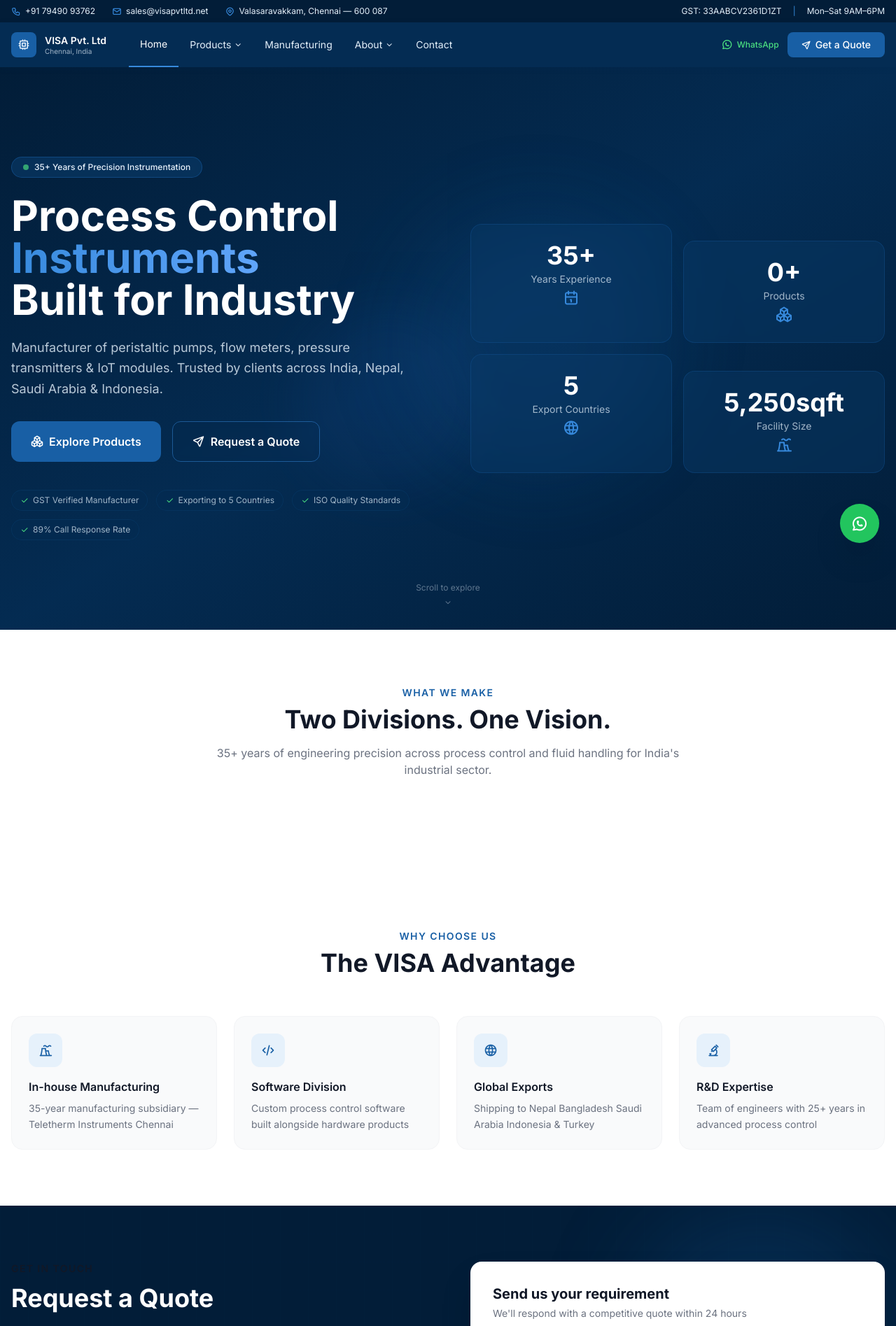
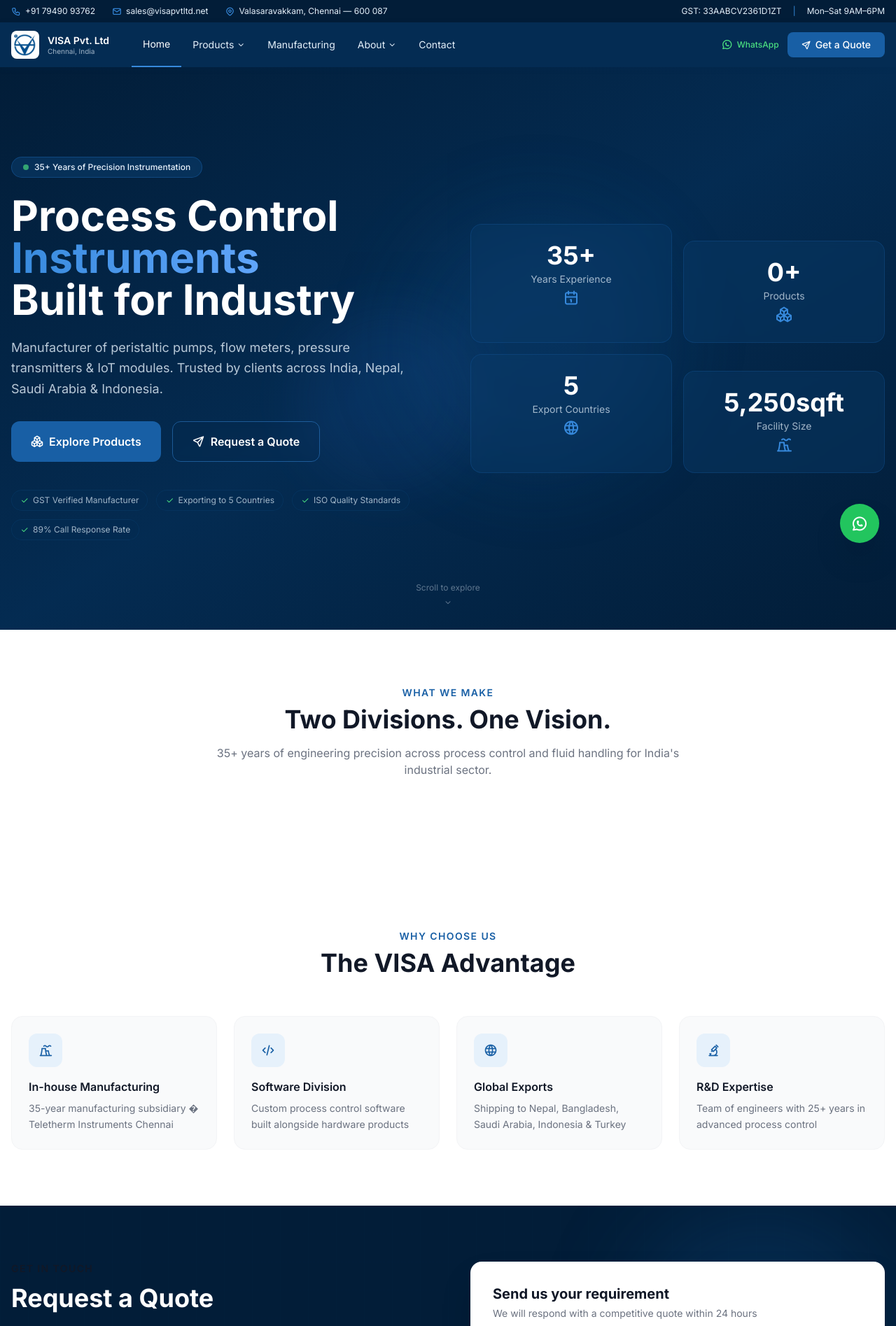
Before and after one commit to rajbharath-v/visa_main_website, a Django app: page / in a window 1280 px wide. Shown: the top 1895 px of the page at 70% size. Run offline with Django 5.2, Linux system fonts and the light colour scheme; data that the repository does not hold is empty; some libraries are stand-ins or nearby versions.

Commit message:
Fix templates and add logo

```diff
--- a/visa_main/templates/visa_main/base.html
+++ b/visa_main/templates/visa_main/base.html
@@ -119,9 +119,10 @@
 
 {# Logo #}
 <a href="/" class="flex items-center gap-3 flex-shrink-0 mr-6">
-      <div class="w-9 h-9 bg-navy-600 rounded-lg flex items-center justify-center">
-        <i class="ti ti-cpu text-navy-100 text-lg"></i>
-      </div>
+  <img src="{% static 'visa/img/logo.png' %}"
+       alt="VISA Pvt. Ltd Logo"
+       class="h-10 w-10 object-contain bg-white rounded-lg p-1"
+       width="40" height="40">
   <div class="hidden sm:block">
     <div class="text-sm font-semibold text-white leading-tight">VISA Pvt. Ltd</div>
     <div class="text-[10px] text-navy-100/70 leading-tight">Chennai, India</div>
@@ -279,9 +280,7 @@
       {# Company info #}
       <div class="lg:col-span-1">
         <div class="flex items-center gap-3 mb-4">
-          <div class="w-10 h-10 bg-navy-600 rounded-lg flex items-center justify-center">
-            <i class="ti ti-cpu text-navy-100 text-xl"></i>
-          </div>
+          <img src="{% static 'visa/img/logo.png' %}" class="h-10 w-10 object-contain bg-white rounded-lg p-1">
           <div>
             <div class="font-semibold text-white text-sm">VISA Pvt. Ltd</div>
             <div class="text-[11px] text-navy-100/60">Est. 1990, Chennai</div>
--- a/visa_main/templates/visa_main/pages/home.html
+++ b/visa_main/templates/visa_main/pages/home.html
@@ -1,67 +1,54 @@
 {% extends 'visa_main/base.html' %}
-{% load static custom_tags %}
 {% load static %}
 
 {% block content %}
 
-{# ── HERO ── #}
+{# -- HERO -- #}
 <section class="relative bg-navy-900 overflow-hidden min-h-[88vh] flex items-center">
-  {# Animated grid background #}
   <div class="absolute inset-0 grid-bg opacity-40"></div>
-  {# Gradient overlay #}
   <div class="absolute inset-0 bg-gradient-to-br from-navy-900 via-navy-800/95 to-navy-900/80"></div>
-  {# Glowing orbs #}
   <div class="absolute top-1/4 right-1/4 w-96 h-96 bg-navy-600/20 rounded-full blur-3xl animate-pulse-slow"></div>
-  <div class="absolute bottom-1/4 left-1/3 w-64 h-64 bg-blue-500/10 rounded-full blur-2xl animate-pulse-slow" style="animation-delay:1.5s"></div>
+  <div class="absolute bottom-1/4 left-1/3 w-64 h-64 bg-blue-500/10 rounded-full blur-2xl animate-pulse-slow"></div>
 
   <div class="relative max-w-7xl mx-auto px-4 py-24 lg:py-32 w-full">
     <div class="grid lg:grid-cols-2 gap-16 items-center">
-
-      {# Left — text #}
       <div>
         <div class="inline-flex items-center gap-2 bg-navy-700/60 border border-navy-600/50 rounded-full px-4 py-1.5 text-xs font-medium text-navy-100 mb-6 backdrop-blur-sm">
           <span class="w-2 h-2 bg-green-400 rounded-full animate-pulse"></span>
           35+ Years of Precision Instrumentation
         </div>
-
         <h1 class="text-4xl lg:text-5xl xl:text-6xl font-bold text-white leading-tight mb-6">
           Process Control
-          <span class="text-transparent bg-clip-text bg-gradient-to-r from-navy-500 to-blue-400">
-            Instruments
-          </span>
+          <span class="text-transparent bg-clip-text bg-gradient-to-r from-navy-500 to-blue-400">Instruments</span>
           <br>Built for Industry
         </h1>
-
         <p class="text-lg text-navy-100/80 leading-relaxed mb-8 max-w-xl">
-          Manufacturer of peristaltic pumps, flow meters, pressure transmitters & IoT modules.
-          Trusted by clients across India, Nepal, Saudi Arabia & Indonesia.
+          Manufacturer of peristaltic pumps, flow meters, pressure transmitters & IoT modules. Trusted by clients across India, Nepal, Saudi Arabia & Indonesia.
         </p>
-
         <div class="flex flex-wrap gap-4 mb-10">
-          <a href="/products/"
-             class="bg-navy-600 hover:bg-navy-500 text-white font-semibold px-7 py-3.5 rounded-xl transition-all hover:shadow-lg hover:shadow-navy-600/30 flex items-center gap-2">
-            <i class="ti ti-packages text-lg"></i>
-            Explore Products
+          <a href="/products/" class="bg-navy-600 hover:bg-navy-500 text-white font-semibold px-7 py-3.5 rounded-xl transition-all hover:shadow-lg flex items-center gap-2">
+            <i class="ti ti-packages text-lg"></i> Explore Products
           </a>
-          <button onclick="openEnquiryModal('')"
-                  class="border border-navy-500/50 hover:border-navy-400 text-white font-semibold px-7 py-3.5 rounded-xl transition-all hover:bg-navy-700/50 flex items-center gap-2 backdrop-blur-sm">
-            <i class="ti ti-send text-lg"></i>
-            Request a Quote
+          <button onclick="openEnquiryModal('')" class="border border-navy-500/50 hover:border-navy-400 text-white font-semibold px-7 py-3.5 rounded-xl transition-all hover:bg-navy-700/50 flex items-center gap-2 backdrop-blur-sm">
+            <i class="ti ti-send text-lg"></i> Request a Quote
           </button>
         </div>
-
-        {# Trust badges #}
         <div class="flex flex-wrap gap-3">
-          {% for badge in "GST Verified Manufacturer,Exporting to 5 Countries,ISO Quality Standards,89% Call Response Rate"|split:"," %}
           <div class="flex items-center gap-1.5 text-xs text-navy-100/70 bg-navy-800/60 border border-navy-700/50 px-3 py-1.5 rounded-full backdrop-blur-sm">
-            <i class="ti ti-check text-green-400 text-xs"></i>
-            {{ badge }}
+            <i class="ti ti-check text-green-400 text-xs"></i> GST Verified Manufacturer
           </div>
-          {% endfor %}
+          <div class="flex items-center gap-1.5 text-xs text-navy-100/70 bg-navy-800/60 border border-navy-700/50 px-3 py-1.5 rounded-full backdrop-blur-sm">
+            <i class="ti ti-check text-green-400 text-xs"></i> Exporting to 5 Countries
+          </div>
+          <div class="flex items-center gap-1.5 text-xs text-navy-100/70 bg-navy-800/60 border border-navy-700/50 px-3 py-1.5 rounded-full backdrop-blur-sm">
+            <i class="ti ti-check text-green-400 text-xs"></i> ISO Quality Standards
+          </div>
+          <div class="flex items-center gap-1.5 text-xs text-navy-100/70 bg-navy-800/60 border border-navy-700/50 px-3 py-1.5 rounded-full backdrop-blur-sm">
+            <i class="ti ti-check text-green-400 text-xs"></i> 89% Call Response Rate
+          </div>
         </div>
       </div>
 
-      {# Right — stats cards #}
       <div class="hidden lg:grid grid-cols-2 gap-4">
         <div class="bg-navy-700/40 border border-navy-600/30 rounded-2xl p-6 backdrop-blur-sm text-center hover:bg-navy-700/60 transition-colors">
           <div class="text-4xl font-bold text-white mb-1" data-target="{{ stats.years }}" data-suffix="+">0+</div>
@@ -87,14 +74,13 @@
     </div>
   </div>
 
-  {# Scroll indicator #}
   <div class="absolute bottom-8 left-1/2 -translate-x-1/2 flex flex-col items-center gap-2 text-navy-100/40 text-xs">
     <span>Scroll to explore</span>
     <i class="ti ti-chevron-down animate-bounce"></i>
   </div>
 </section>
 
-{# ── PRODUCT DIVISIONS ── #}
+{# -- PRODUCT DIVISIONS -- #}
 <section class="py-20 bg-white">
   <div class="max-w-7xl mx-auto px-4">
     <div class="text-center mb-14 animate-on-scroll">
@@ -102,39 +88,27 @@
       <h2 class="text-3xl lg:text-4xl font-bold text-gray-900 mb-4">Two Divisions. One Vision.</h2>
       <p class="text-gray-500 max-w-2xl mx-auto">35+ years of engineering precision across process control and fluid handling for India's industrial sector.</p>
     </div>
-
     <div class="grid md:grid-cols-2 gap-8">
       {% for division in divisions %}
-      <div class="group relative bg-gradient-to-br
-        {% if forloop.first %}from-navy-900 to-navy-700{% else %}from-emerald-900 to-emerald-700{% endif %}
-        rounded-2xl p-8 overflow-hidden cursor-pointer hover:shadow-2xl transition-all duration-300 hover:-translate-y-1 animate-on-scroll">
-
+      <div class="group relative {% if forloop.first %}bg-gradient-to-br from-navy-900 to-navy-700{% else %}bg-gradient-to-br from-emerald-900 to-emerald-700{% endif %} rounded-2xl p-8 overflow-hidden cursor-pointer hover:shadow-2xl transition-all duration-300 hover:-translate-y-1 animate-on-scroll">
         <div class="absolute inset-0 grid-bg opacity-20"></div>
-        <div class="absolute top-0 right-0 w-48 h-48 rounded-full blur-3xl
-          {% if forloop.first %}bg-navy-500/20{% else %}bg-emerald-500/20{% endif %}"></div>
-
         <div class="relative">
           <div class="w-14 h-14 rounded-xl bg-white/10 border border-white/20 flex items-center justify-center mb-5 group-hover:scale-110 transition-transform">
             <i class="ti {{ division.icon }} text-white text-2xl"></i>
           </div>
-
           <h3 class="text-2xl font-bold text-white mb-3">{{ division.name }}</h3>
           <p class="text-white/70 text-sm leading-relaxed mb-6">{{ division.description|default:"Precision instruments built for industrial applications across India and beyond." }}</p>
-
           <div class="grid grid-cols-2 gap-2 mb-6">
             {% for cat in division.categories.all|slice:":6" %}
             {% if cat.is_active %}
-            <a href="/category/{{ cat.slug }}/"
-               class="flex items-center gap-2 text-xs text-white/80 hover:text-white bg-white/10 hover:bg-white/20 rounded-lg px-3 py-2 transition-colors">
+            <a href="/category/{{ cat.slug }}/" class="flex items-center gap-2 text-xs text-white/80 hover:text-white bg-white/10 hover:bg-white/20 rounded-lg px-3 py-2 transition-colors">
               <i class="ti {{ cat.icon|default:'ti-folder' }} text-xs"></i>
               {{ cat.name }}
             </a>
             {% endif %}
             {% endfor %}
           </div>
-
-          <a href="/products/?division={{ division.slug }}/"
-             class="inline-flex items-center gap-2 text-sm font-semibold text-white bg-white/15 hover:bg-white/25 border border-white/20 px-5 py-2.5 rounded-xl transition-all">
+          <a href="/products/?division={{ division.slug }}" class="inline-flex items-center gap-2 text-sm font-semibold text-white bg-white/15 hover:bg-white/25 border border-white/20 px-5 py-2.5 rounded-xl transition-all">
             View all {{ division.categories.count }} categories
             <i class="ti ti-arrow-right"></i>
           </a>
@@ -145,7 +119,7 @@
   </div>
 </section>
 
-{# ── FEATURED PRODUCTS ── #}
+{# -- FEATURED PRODUCTS -- #}
 {% if featured %}
 <section class="py-20 bg-gray-50">
   <div class="max-w-7xl mx-auto px-4">
@@ -158,19 +132,13 @@
         View all products <i class="ti ti-arrow-right"></i>
       </a>
     </div>
-
     <div class="grid sm:grid-cols-2 lg:grid-cols-4 gap-6">
       {% for product in featured %}
       <div class="group bg-white rounded-2xl border border-gray-100 overflow-hidden hover:border-navy-200 hover:-translate-y-1 hover:shadow-xl transition-all duration-300 animate-on-scroll">
-
-        {# Image #}
         <a href="/products/{{ product.slug }}/" class="block">
           <div class="aspect-[4/3] bg-gray-50 overflow-hidden relative">
             {% if product.primary_image %}
-            <img src="{{ product.primary_image.image.url }}"
-                 alt="{{ product.primary_image.alt_text }}"
-                 class="w-full h-full object-cover group-hover:scale-105 transition-transform duration-500"
-                 loading="lazy">
+            <img src="{{ product.primary_image.image.url }}" alt="{{ product.primary_image.alt_text }}" class="w-full h-full object-cover group-hover:scale-105 transition-transform duration-500" loading="lazy">
             {% else %}
             <div class="w-full h-full flex flex-col items-center justify-center gap-2">
               <div class="w-14 h-14 rounded-xl bg-navy-100 flex items-center justify-center">
@@ -180,37 +148,27 @@
             </div>
             {% endif %}
             <div class="absolute top-3 left-3">
-              <span class="text-[10px] font-semibold px-2 py-1 rounded-full
-                {% if product.division.slug == 'fluid-handling' %}bg-emerald-100 text-emerald-700
-                {% else %}bg-navy-100 text-navy-700{% endif %}">
+              <span class="text-[10px] font-semibold px-2 py-1 rounded-full {% if product.division.slug == 'fluid-handling' %}bg-emerald-100 text-emerald-700{% else %}bg-navy-100 text-navy-700{% endif %}">
                 {{ product.category.name }}
               </span>
             </div>
             <div class="absolute top-3 right-3 opacity-0 group-hover:opacity-100 transition-opacity">
-              <button onclick="event.preventDefault();openEnquiryModal('{{ product.name }}')"
-                      class="bg-white/90 text-navy-700 text-[10px] font-semibold px-2 py-1 rounded-full shadow-sm hover:bg-white">
+              <button onclick="event.preventDefault();openEnquiryModal('{{ product.name }}')" class="bg-white/90 text-navy-700 text-[10px] font-semibold px-2 py-1 rounded-full shadow-sm hover:bg-white">
                 Quick Enquiry
               </button>
             </div>
           </div>
         </a>
-
         <div class="p-4">
           <a href="/products/{{ product.slug }}/">
-            <h3 class="font-semibold text-gray-900 text-sm mb-1.5 line-clamp-2 group-hover:text-navy-700 transition-colors">
-              {{ product.name }}
-            </h3>
+            <h3 class="font-semibold text-gray-900 text-sm mb-1.5 line-clamp-2 group-hover:text-navy-700 transition-colors">{{ product.name }}</h3>
           </a>
           <p class="text-xs text-gray-500 line-clamp-2 mb-3 leading-relaxed">{{ product.short_desc }}</p>
           <div class="flex items-center justify-between">
-            <span class="text-[10px] font-semibold px-2 py-1 rounded-full
-              {% if product.stock_status == 'available' %}bg-green-100 text-green-700
-              {% elif product.stock_status == 'on_request' %}bg-yellow-100 text-yellow-700
-              {% else %}bg-gray-100 text-gray-500{% endif %}">
+            <span class="text-[10px] font-semibold px-2 py-1 rounded-full {% if product.stock_status == 'available' %}bg-green-100 text-green-700{% elif product.stock_status == 'on_request' %}bg-yellow-100 text-yellow-700{% else %}bg-gray-100 text-gray-500{% endif %}">
               {{ product.get_stock_status_display }}
             </span>
-            <a href="/products/{{ product.slug }}/"
-               class="w-8 h-8 rounded-lg bg-gray-100 group-hover:bg-navy-600 flex items-center justify-center transition-colors">
+            <a href="/products/{{ product.slug }}/" class="w-8 h-8 rounded-lg bg-gray-100 group-hover:bg-navy-600 flex items-center justify-center transition-colors">
               <i class="ti ti-arrow-right text-sm text-gray-400 group-hover:text-white"></i>
             </a>
           </div>
@@ -222,7 +180,7 @@
 </section>
 {% endif %}
 
-{# ── WHY VISA ── #}
+{# -- WHY VISA -- #}
 <section class="py-20 bg-white">
   <div class="max-w-7xl mx-auto px-4">
     <div class="text-center mb-14 animate-on-scroll">
@@ -230,40 +188,50 @@
       <h2 class="text-3xl lg:text-4xl font-bold text-gray-900 mb-4">The VISA Advantage</h2>
     </div>
     <div class="grid sm:grid-cols-2 lg:grid-cols-4 gap-6">
-      {% for item in "In-house Manufacturing|ti-building-factory|35-year manufacturing subsidiary — Teletherm Instruments Chennai,Software Division|ti-code|Custom process control software built alongside hardware products,Global Exports|ti-world|Shipping to Nepal Bangladesh Saudi Arabia Indonesia & Turkey,R&D Expertise|ti-microscope|Team of engineers with 25+ years in advanced process control"|split:"," %}
-      {% with parts=item|split:"|" %}
       <div class="bg-gray-50 rounded-2xl p-6 border border-gray-100 hover:border-navy-200 hover:shadow-lg transition-all animate-on-scroll">
         <div class="w-12 h-12 bg-navy-100 rounded-xl flex items-center justify-center mb-4">
-          <i class="ti {{ parts.1 }} text-navy-600 text-xl"></i>
+          <i class="ti ti-building-factory text-navy-600 text-xl"></i>
         </div>
-        <h3 class="font-semibold text-gray-900 mb-2">{{ parts.0 }}</h3>
-        <p class="text-sm text-gray-500 leading-relaxed">{{ parts.2 }}</p>
+        <h3 class="font-semibold text-gray-900 mb-2">In-house Manufacturing</h3>
+        <p class="text-sm text-gray-500 leading-relaxed">35-year manufacturing subsidiary � Teletherm Instruments Chennai</p>
       </div>
-      {% endwith %}
-      {% endfor %}
+      <div class="bg-gray-50 rounded-2xl p-6 border border-gray-100 hover:border-navy-200 hover:shadow-lg transition-all animate-on-scroll">
+        <div class="w-12 h-12 bg-navy-100 rounded-xl flex items-center justify-center mb-4">
+          <i class="ti ti-code text-navy-600 text-xl"></i>
+        </div>
+        <h3 class="font-semibold text-gray-900 mb-2">Software Division</h3>
+        <p class="text-sm text-gray-500 leading-relaxed">Custom process control software built alongside hardware products</p>
+      </div>
+      <div class="bg-gray-50 rounded-2xl p-6 border border-gray-100 hover:border-navy-200 hover:shadow-lg transition-all animate-on-scroll">
+        <div class="w-12 h-12 bg-navy-100 rounded-xl flex items-center justify-center mb-4">
+          <i class="ti ti-world text-navy-600 text-xl"></i>
+        </div>
+        <h3 class="font-semibold text-gray-900 mb-2">Global Exports</h3>
+        <p class="text-sm text-gray-500 leading-relaxed">Shipping to Nepal, Bangladesh, Saudi Arabia, Indonesia & Turkey</p>
+      </div>
+      <div class="bg-gray-50 rounded-2xl p-6 border border-gray-100 hover:border-navy-200 hover:shadow-lg transition-all animate-on-scroll">
+        <div class="w-12 h-12 bg-navy-100 rounded-xl flex items-center justify-center mb-4">
+          <i class="ti ti-microscope text-navy-600 text-xl"></i>
+        </div>
+        <h3 class="font-semibold text-gray-900 mb-2">R&D Expertise</h3>
+        <p class="text-sm text-gray-500 leading-relaxed">Team of engineers with 25+ years in advanced process control</p>
+      </div>
     </div>
   </div>
 </section>
 
-{# ── ENQUIRY SECTION ── #}
+{# -- ENQUIRY SECTION -- #}
 <section class="py-20 bg-navy-900 relative overflow-hidden" id="enquiry">
   <div class="absolute inset-0 grid-bg opacity-30"></div>
   <div class="absolute top-0 right-0 w-96 h-96 bg-navy-600/20 rounded-full blur-3xl"></div>
-
   <div class="relative max-w-7xl mx-auto px-4">
     <div class="grid lg:grid-cols-2 gap-16 items-start">
-
-      {# Left #}
       <div class="animate-on-scroll">
         <p class="text-sm font-semibold text-navy-400 uppercase tracking-widest mb-3">Get in touch</p>
         <h2 class="text-3xl lg:text-4xl font-bold text-white mb-4">Request a Quote</h2>
-        <p class="text-navy-100/70 leading-relaxed mb-8">
-          Our team responds within 24 hours. For urgent requirements, call or WhatsApp us directly.
-        </p>
-
+        <p class="text-navy-100/70 leading-relaxed mb-8">Our team responds within 24 hours. For urgent requirements, call or WhatsApp us directly.</p>
         <div class="space-y-4">
-          <a href="tel:+917949093762"
-             class="flex items-center gap-4 bg-navy-700/50 border border-navy-600/30 rounded-xl p-4 hover:bg-navy-700 transition-colors group">
+          <a href="tel:+917949093762" class="flex items-center gap-4 bg-navy-700/50 border border-navy-600/30 rounded-xl p-4 hover:bg-navy-700 transition-colors">
             <div class="w-10 h-10 bg-navy-600 rounded-lg flex items-center justify-center flex-shrink-0">
               <i class="ti ti-phone text-white text-lg"></i>
             </div>
@@ -272,8 +240,7 @@
               <div class="text-white font-semibold">+91 79490 93762</div>
             </div>
           </a>
-          <a href="https://wa.me/{{ whatsapp_number }}" target="_blank"
-             class="flex items-center gap-4 bg-green-900/30 border border-green-700/30 rounded-xl p-4 hover:bg-green-900/50 transition-colors">
+          <a href="https://wa.me/{{ whatsapp_number }}" target="_blank" class="flex items-center gap-4 bg-green-900/30 border border-green-700/30 rounded-xl p-4 hover:bg-green-900/50 transition-colors">
             <div class="w-10 h-10 bg-green-600 rounded-lg flex items-center justify-center flex-shrink-0">
               <i class="ti ti-brand-whatsapp text-white text-lg"></i>
             </div>
@@ -293,19 +260,16 @@
           </div>
         </div>
       </div>
-
-      {# Right — form #}
       <div class="bg-white rounded-2xl p-8 shadow-2xl animate-on-scroll">
         <h3 class="font-bold text-gray-900 text-xl mb-1">Send us your requirement</h3>
-        <p class="text-sm text-gray-500 mb-6">We'll respond with a competitive quote within 24 hours</p>
+        <p class="text-sm text-gray-500 mb-6">We will respond with a competitive quote within 24 hours</p>
         {% include 'visa_main/includes/enquiry_form.html' %}
       </div>
-
     </div>
   </div>
 </section>
 
-{# ── EXPORT COUNTRIES ── #}
+{# -- EXPORT COUNTRIES -- #}
 <section class="py-16 bg-gray-50 border-t border-gray-100">
   <div class="max-w-7xl mx-auto px-4">
     <div class="text-center mb-8 animate-on-scroll">
@@ -313,12 +277,13 @@
       <h2 class="text-2xl font-bold text-gray-900">Exporting to 5+ Countries</h2>
     </div>
     <div class="flex flex-wrap justify-center gap-4">
-      {% for country in "🇮🇳 India,🇳🇵 Nepal,🇧🇩 Bangladesh,🇸🇦 Saudi Arabia,🇮🇩 Indonesia,🇹🇷 Turkey"|split:"," %}
-      <div class="flex items-center gap-2 bg-white border border-gray-200 rounded-xl px-5 py-3 text-sm font-medium text-gray-700 hover:border-navy-300 hover:shadow-sm transition-all animate-on-scroll">
-        {{ country }}
-      </div>
-      {% endfor %}
-    </div>
+  <div class="bg-white border border-gray-200 rounded-xl px-5 py-3 text-sm font-medium text-gray-700">India</div>
+  <div class="bg-white border border-gray-200 rounded-xl px-5 py-3 text-sm font-medium text-gray-700">Nepal</div>
+  <div class="bg-white border border-gray-200 rounded-xl px-5 py-3 text-sm font-medium text-gray-700">Bangladesh</div>
+  <div class="bg-white border border-gray-200 rounded-xl px-5 py-3 text-sm font-medium text-gray-700">Saudi Arabia</div>
+  <div class="bg-white border border-gray-200 rounded-xl px-5 py-3 text-sm font-medium text-gray-700">Indonesia</div>
+  <div class="bg-white border border-gray-200 rounded-xl px-5 py-3 text-sm font-medium text-gray-700">Turkey</div>
+</div>
   </div>
 </section>
 
```
Also changed, not shown: static/visa/img/logo.png (added). Lines whose indentation alone changed are shown as unchanged.
